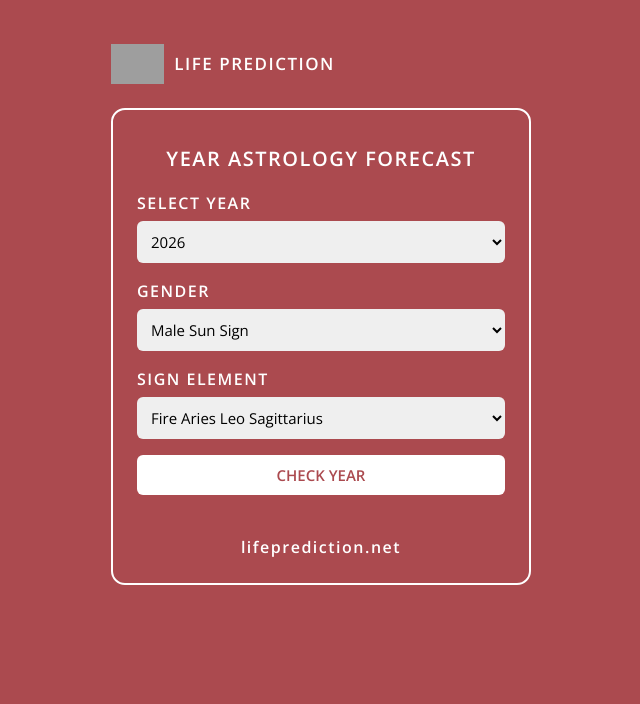
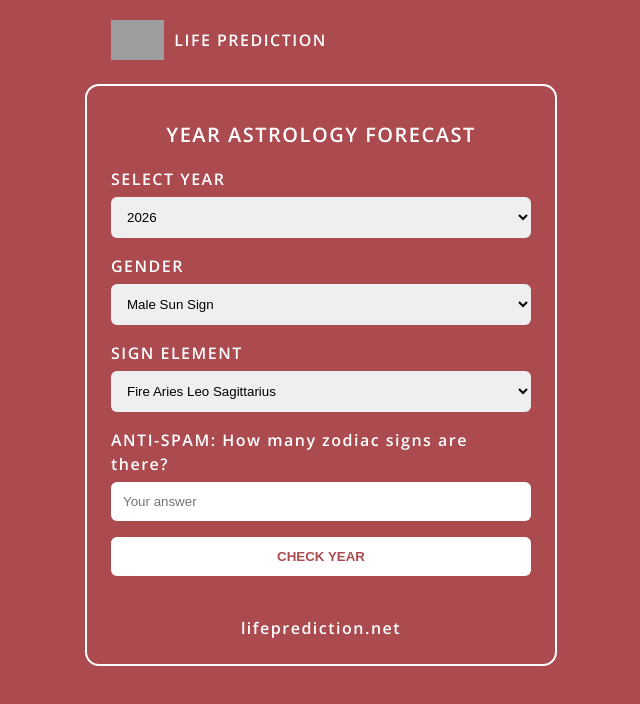
Before and after one commit to SanjuPaison/year-astrology-forecast, a plain HTML site: page index.html in a window 1280 px wide. Shown: the whole page, without its empty margins (319-959 px from the left). Drawn offline with nearby package versions, Linux system fonts and the light colour scheme; grey boxes are pictures that could not be loaded.

Commit message:
Update index.html

```diff
--- a/index.html
+++ b/index.html
@@ -10,7 +10,6 @@
 <link href="https://fonts.googleapis.com/css2?family=Open+Sans:wght@400;600&display=swap" rel="stylesheet">
 
 <style>
-
 input,
 select,
 button {
@@ -23,7 +22,6 @@ button {
 }
 
 html, body {
-  height: 100%;
   margin: 0;
   background-color: #AB4A4F;
   font-family: 'Open Sans', sans-serif;
@@ -33,26 +31,17 @@ html, body {
 
 body {
   display: flex;
-  justify-content: flex-start;
+  flex-direction: column;
   align-items: center;
-  flex-direction: column;
   padding: 20px;
   box-sizing: border-box;
-  overflow-y: auto;
 }
 
 /* Header */
 .header {
   width: 100%;
   max-width: 420px;
-  display: flex;
-  align-items: center;
   margin-bottom: 24px;
-}
-
-.header img {
-  height: 40px;
-  display: block;
 }
 
 .header a {
@@ -62,7 +51,10 @@ body {
   color: #ffffff;
   font-weight: 600;
   text-decoration: none;
-  font-size: 17px;
+}
+
+.header img {
+  height: 40px;
 }
 
 /* Tool */
@@ -74,13 +66,11 @@ body {
   border-radius: 14px;
   background-color: #AB4A4F;
   color: #ffffff;
-  box-sizing: border-box;
 }
 
 h1 {
   font-size: 20px;
   margin-bottom: 20px;
-  letter-spacing: 1.5px;
   text-align: center;
 }
 
@@ -90,25 +80,17 @@ label {
   font-weight: 600;
 }
 
-select, button {
-  width: 100%;
-  padding: 10px;
-  margin-bottom: 16px;
-  font-size: 15px;
-  font-family: 'Open Sans', sans-serif;
-}
-
 button {
   background-color: #ffffff;
   color: #AB4A4F;
-  border: none;
+  font-weight: 600;
   cursor: pointer;
-  font-weight: 600;
 }
 
-/* Forecast */
+/* Result */
 #result {
   margin-top: 16px;
+  font-size: 13px;
   text-align: justify;
 }
 
@@ -120,10 +102,9 @@ button {
 }
 
 .forecast-text {
-  font-size: 13px; /* 1 point lower */
+  font-size: 13px;
 }
 
-/* Links */
 .site-link {
   margin-top: 24px;
   font-weight: 600;
@@ -134,19 +115,12 @@ button {
   color: #ffffff;
   text-decoration: none;
 }
-
-/* Mobile */
-@media (max-width: 480px) {
-  .header img {
-    height: 30px;
-  }
-}
 </style>
 </head>
 
 <body>
 
-<div class="header site-link">
+<div class="header">
   <a href="https://lifeprediction.net">
     <img src="https://assets.nicepagecdn.com/0b5dbf35/6598838/images/Untitled111.png" alt="Logo">
     LIFE PREDICTION
@@ -179,7 +153,14 @@ button {
   <option value="water">Water Cancer Scorpio Pisces</option>
 </select>
 
-  <button onclick="calculateForecast()">CHECK YEAR</button>
+<!-- CAPTCHA -->
+<label id="captchaLabel"></label>
+<input type="text" id="captchaAnswer" placeholder="Your answer">
+
+<!-- Honeypot -->
+<input type="text" id="website" style="display:none">
+
+<button id="submitBtn" onclick="calculateForecast()">CHECK YEAR</button>
 
 <div id="result"></div>
 
@@ -189,6 +170,26 @@ button {
 </div>
 
 <script>
+let captchaCorrect = "";
+let pageLoadTime = Date.now();
+let hasSubmitted = false;
+
+/* CAPTCHA */
+function generateCaptcha() {
+  const questions = [
+    { q: "How many zodiac signs are there?", a: "12" },
+    { q: "What is 6 + 5?", a: "11" },
+    { q: "What is double of 8?", a: "16" },
+    { q: "What is 10 − 4?", a: "6" }
+  ];
+  const pick = questions[Math.floor(Math.random() * questions.length)];
+  captchaCorrect = pick.a;
+  document.getElementById("captchaLabel").innerText =
+    "ANTI-SPAM: " + pick.q;
+}
+generateCaptcha();
+
+/* NUMEROLOGY */
 function reduceToSingleDigit(num) {
   while (num > 9) {
     num = num.toString().split('').reduce((a, b) => a + Number(b), 0);
@@ -197,14 +198,35 @@ function reduceToSingleDigit(num) {
 }
 
 function calculateForecast() {
-  var year = parseInt(document.getElementById("year").value);
+  const result = document.getElementById("result");
+  const btn = document.getElementById("submitBtn");
 
-  var reducedYear = reduceToSingleDigit(
+  if (hasSubmitted) {
+    result.innerHTML = "You have already checked this year’s forecast.";
+    return;
+  }
+
+  if (document.getElementById("website").value !== "") return;
+
+  if (Date.now() - pageLoadTime < 3000) {
+    result.innerHTML = "Please take a moment before submitting.";
+    return;
+  }
+
+  if (document.getElementById("captchaAnswer").value.trim() !== captchaCorrect) {
+    result.innerHTML = "Incorrect anti-spam answer. Try again.";
+    generateCaptcha();
+    return;
+  }
+
+  const year = parseInt(document.getElementById("year").value);
+
+  const reducedYear = reduceToSingleDigit(
     year.toString().split('').reduce((a, b) => a + Number(b), 0)
   );
 
-  var sign = document.getElementById("sign").value;
-  var forecast = "NORMAL";
+  const sign = document.getElementById("sign").value;
+  let forecast = "NORMAL";
 
   if ([1,5,9].includes(reducedYear)) {
     if (sign === "fire") forecast = "GOOD";
@@ -223,24 +245,21 @@ function calculateForecast() {
     if (sign === "earth") forecast = "BAD";
   }
 
-  var text = {
-    GOOD: `This year supports steady career and financial progress. It’s a strong period to increase income, finalize agreements, or move forward with projects that have clear value. Strategic thinking and measured decisions will produce better results than rushing or improvising.<br><br>
-    Discipline and focus are especially effective. Organizing work, handling responsibilities, and following through on plans can turn effort into visible gains and strengthen your professional standing.<br><br>
-    Opportunities for advancement are present if you act with preparation and confidence. Meetings, contracts, or public-facing decisions are favored when approached thoughtfully. Think of the year as a well-run machine: consistent input produces reliable output, leading to recognition and tangible rewards.`,
-
-    NORMAL: `This year carries strong energy for action and creativity, but how it unfolds can vary. One expression favors listening, collaboration, and exchange of ideas. Conversations, brainstorming, and shared planning can produce meaningful breakthroughs when you stay receptive and allow others to contribute.<br><br>
-    The same intensity can also manifest as challenges if misdirected. Overexertion, haste, or reckless behavior may lead to strain or conflict. These are alternate expressions of the year’s momentum.<br><br>
-    Progress comes from choosing restraint and dialogue over impulse and force. When energy is channeled into cooperation, it builds insight and forward movement; when pushed without control, it increases risk.`,
-
-    BAD: `This year favors caution, privacy, and consolidation rather than outward progress. Personal matters, home concerns, and emotional well-being take priority, while attempts to push forward publicly may face resistance or delays.<br><br>
-    Financial pressure, power struggles, or sudden disruptions may arise, making it harder to maintain momentum. Plans can stall, resources may feel strained, and outcomes are less predictable.<br><br>
-    The most effective approach is quiet maintenance and internal work. Manage obligations, protect resources, and address unresolved issues rather than starting something new. Think of the year like sheltering from a storm: staying steady and reinforcing what you have is safer than moving forward in unstable conditions.`
+  const text = {
+    GOOD: `This year supports steady career and financial progress. It’s a strong period to increase income, finalize agreements, or move forward with projects that have clear value.`,
+    NORMAL: `This year carries strong energy for action and creativity, which can express through collaboration or physical effort depending on restraint.`,
+    BAD: `This year favors caution, privacy, and consolidation rather than outward progress.`
   };
 
-  document.getElementById("result").innerHTML =
-    "YEAR NUMBER " + reducedYear +
+  result.innerHTML =
+    "YEAR: " + year +
     "<br><br><div class='forecast-heading'>" + forecast + "</div>" +
-    "<div class='forecast-text'>" + text[forecast] + ".</div>";
+    "<div class='forecast-text'>" + text[forecast] + "</div>";
+
+  hasSubmitted = true;
+  btn.disabled = true;
+  btn.style.opacity = "0.6";
+  btn.style.cursor = "not-allowed";
 }
 </script>
 
```
Lines whose indentation alone changed are shown as unchanged.
